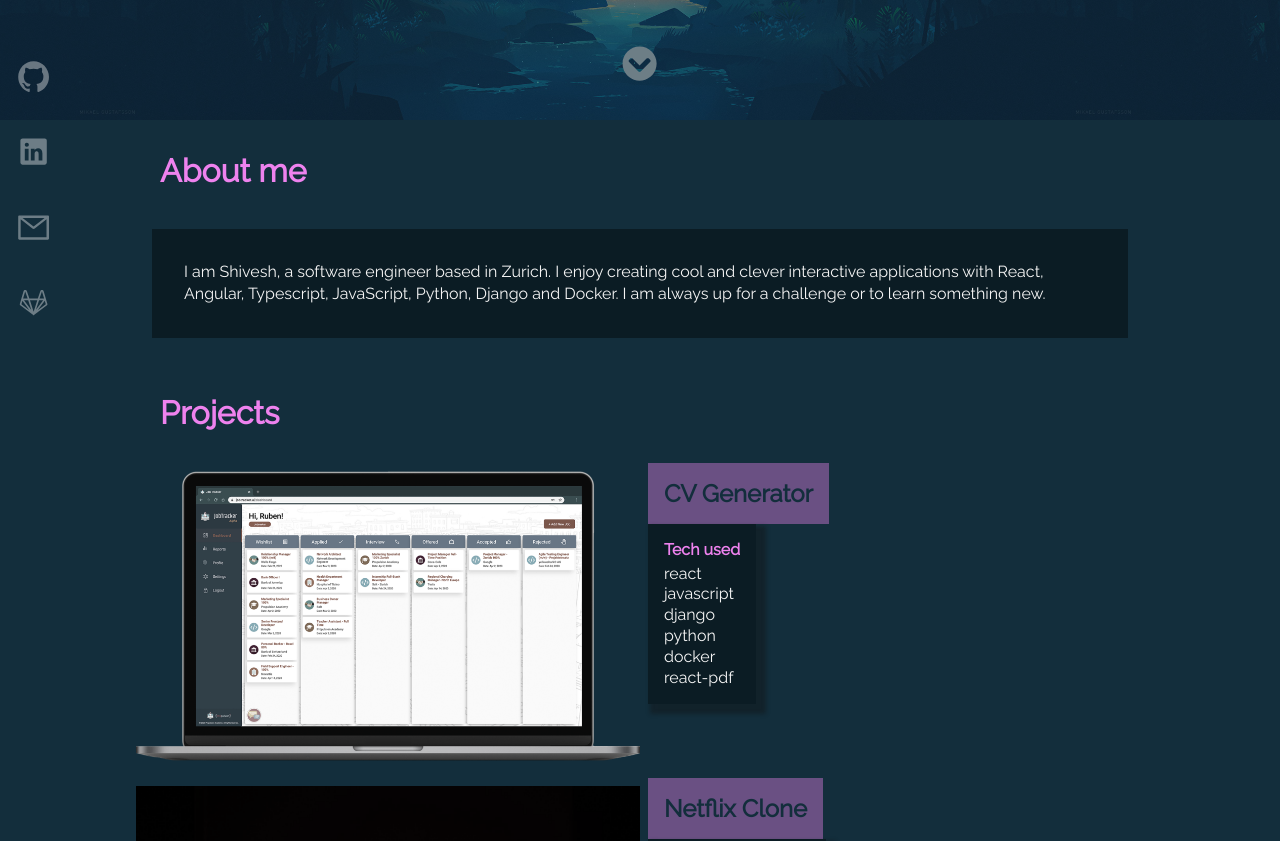
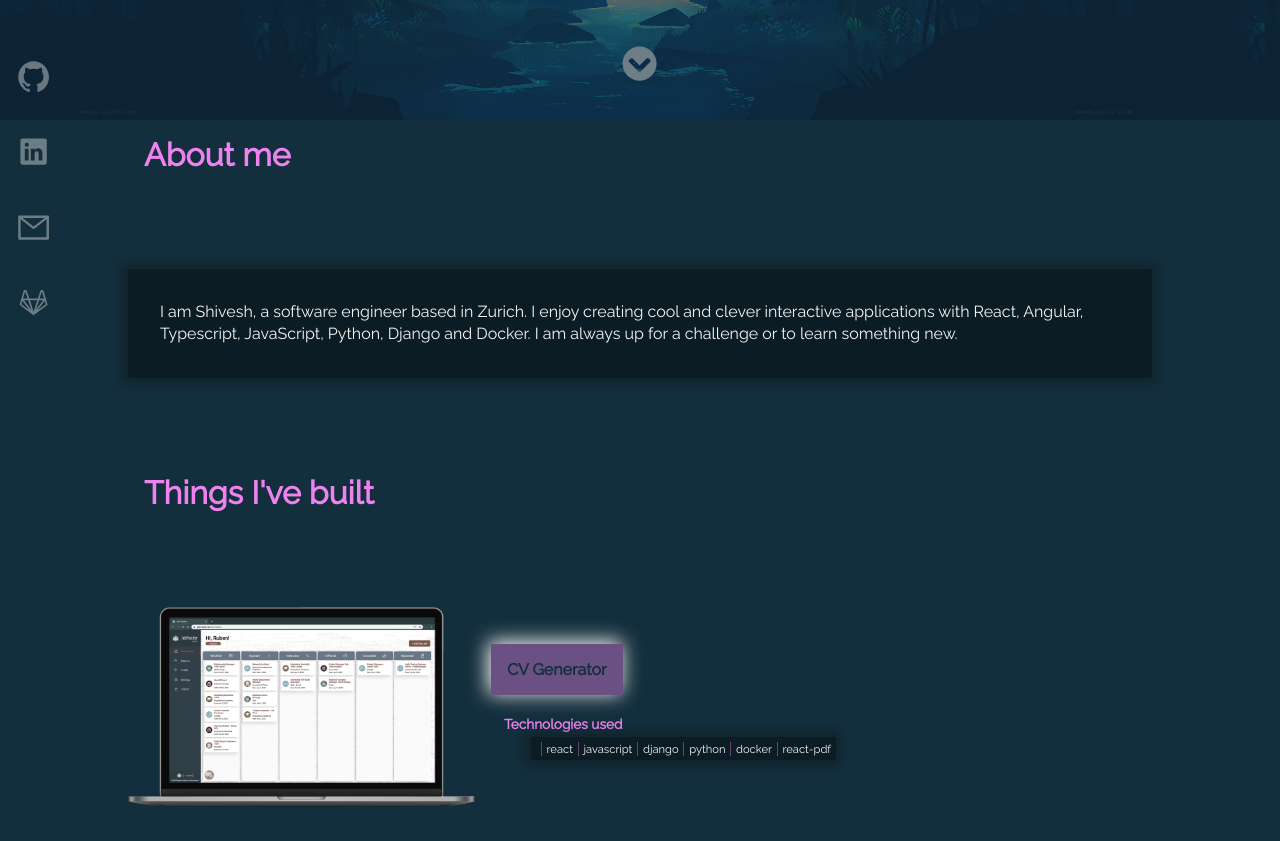
Before and after one commit to shivy108/gallery, a React (Create React App) app: page / in a window 1280 px wide. Shown: the part 440-1281 px from the top of the page. Built offline with nearby package versions, Linux system fonts and the light colour scheme.

Commit message:
styling changes

```diff
--- a/src/components/Project/index.tsx
+++ b/src/components/Project/index.tsx
@@ -33,8 +33,9 @@
         >
           <h1 className='projectTitle'>{title}</h1>
         </a>
+        <h4 className="techTitle">Technologies used</h4>
         <div className="ProjectTech">
-          <h4 className="techTitle">Tech used</h4>
+
           {technologies.map((item) => {
             return <p className="tech">{item}</p>;
           })}
--- a/src/components/Project/style.scss
+++ b/src/components/Project/style.scss
@@ -6,43 +6,66 @@
 
 .projectContainer {
   display: flex;
+  margin-bottom: 5rem;
+
+  justify-content: center;
+  align-items: center;
   .projectTitle {
+    position: relative;
     background-color: rgba(238, 130, 238, 0.4);
     width: fit-content;
     text-align: end;
     color: rgb(19, 46, 60);
+    box-shadow: -2px -2px 20px 1px whitesmoke;
     padding: 1rem;
+    transition: 300ms;
+    font-size: 1rem;
+  }
+  .projectTitle:hover {
+    scale: 1.06;
+    transition: 300ms;
   }
 }
 
 .ProjectTech {
-  font-size: 1rem;
+  position: relative;
+  display: flex;
+  left: 1.5rem;
+  margin: 1rem;
+  margin-top: 0;
   background-color: rgba(0, 0, 0, 0.4);
-  box-shadow: 6px 6px 4px 4px rgba(17, 17, 17, 0.4);
-  padding: 1rem;
+  font-size: 0.7rem;
+  box-shadow: -1px 0px 10px 4px rgba(17, 17, 17, 0.4);
+  padding: 0.3rem;
   width: fit-content;
+  align-items: center;
   .tech {
-    line-height: 1.3;
+    padding-left: 0.3rem;
+    margin-left: 0.3rem;
+    border-left: 0.1rem solid rgba(238, 130, 238,0.4);
   }
-  .techTitle {
-    font-size: 1rem;
-    padding-bottom: 0.3rem;
-    color: violet;
-  }
+}
+.techTitle {
+  font-size: 0.85rem;
+  padding: 0.3rem;
+  color: violet;
+  margin-top: 1rem;
+  margin-left: 0.5rem;
+  width: fit-content;
 }
 .image1 {
   width: 100%;
   filter: grayscale(80%);
-
 }
 .imageWrapper {
-  width: 50%;
-  margin: 0.5rem;
-
+  width: 35%;
+  display: flex;
+  align-items: center;
+  justify-content: flex-start;
 }
 .detailWrapper {
-
-  width: 50%;
-
-
+  position: relative;
+  justify-content: center;
+  padding: 1rem;
+  width: 65%;
 }
--- a/src/pages/LandingPage/index.tsx
+++ b/src/pages/LandingPage/index.tsx
@@ -28,7 +28,7 @@
   }, [show]);
 
   return (
-    <div className="page">
+    <div className="page" id='page'>
       <div className={show ? "navBlur" : "nav"}>
         <div className="navIconWrapper">
           <div className="iconWrapper1">
@@ -38,7 +38,7 @@
           </div>
         </div>
         <div className="navMenu">
-          <h4 className="navItem"><a href="#top">Home</a></h4>
+          <h4 className="navItem"><a href="#page">Home</a></h4>
          <a href="#About"> <h4 className="navItem">About</h4></a>
           <a href="#Projects"><h4 className="navItem">Portfolio</h4></a>
           <a href="../../documents/resume.pdf" download="resume.pdf"><div className="navButtonWrapper">
@@ -95,9 +95,9 @@
           </p>
         </div>
       </section>
-      <section className="projects">
+      <section className="projects" id='Projects'>
         <div className="wrapper">
-          <h1 className="title">Projects</h1>
+          <h1 className="title">Things I've built</h1>
           <Project
             title="CV Generator"
             link="https://drive.google.com/file/d/1NmoW0M0gn1n19iPn2Hk7UMuC08_aPFf2/view?ts=5f31473b"
--- a/src/pages/LandingPage/style.scss
+++ b/src/pages/LandingPage/style.scss
@@ -1,5 +1,10 @@
 * {
   margin: 0;
+  scroll-behavior: smooth;
+}
+a{
+  text-decoration: none;
+  color: whitesmoke;
 }
 html {
   background-color: rgb(19, 46, 60);
@@ -158,10 +163,11 @@
   font-size: 2rem;
   width: fit-content;
   color: rgba($color: violet, $alpha: 1);
-  margin: 1rem;
+  margin-bottom: 5rem;
 }
 .wrapper {
   width: 80%;
+
 }
 
 .about {
@@ -172,9 +178,9 @@
 
   .aboutPara {
     line-height: 1.4;
-    margin: 1.5rem;
+    margin-bottom: 5rem;
     background-color: rgba(0, 0, 0, 0.4);
-    box-shadow: #111;
+    box-shadow: -1px 0px 10px 4px rgba(17, 17, 17, 0.4);
     padding: 2rem;
   }
 }
```
